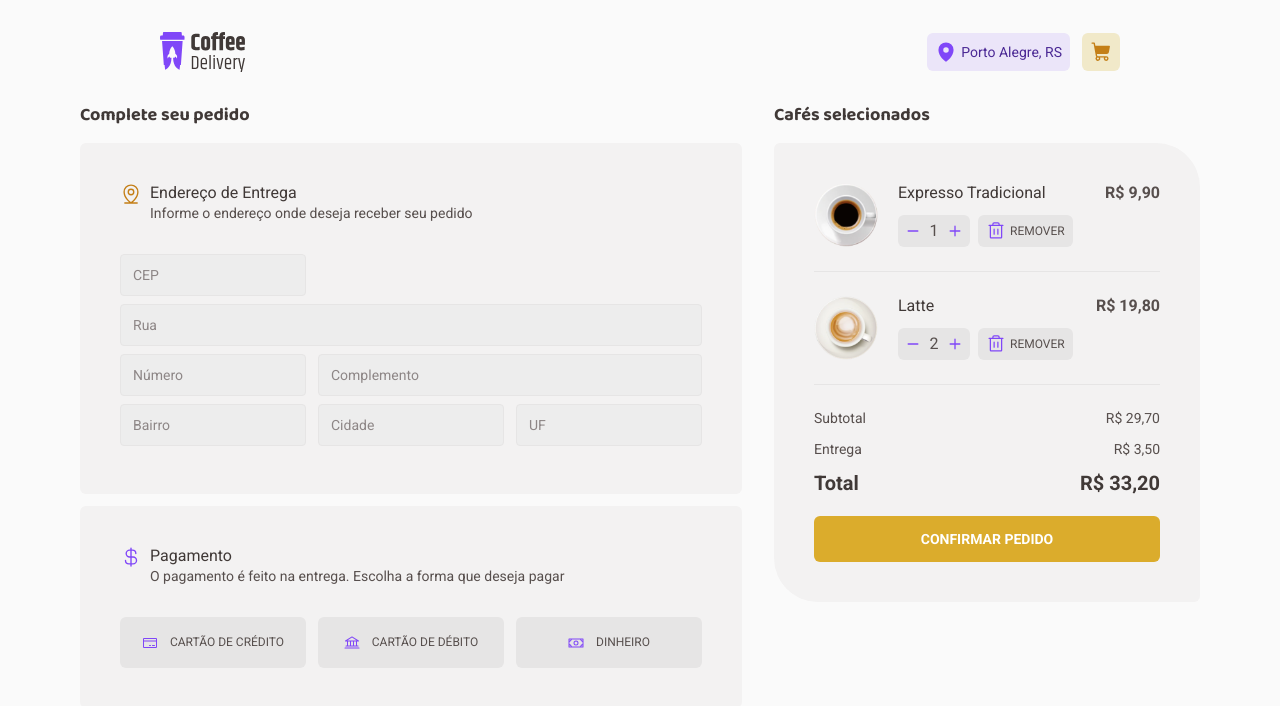
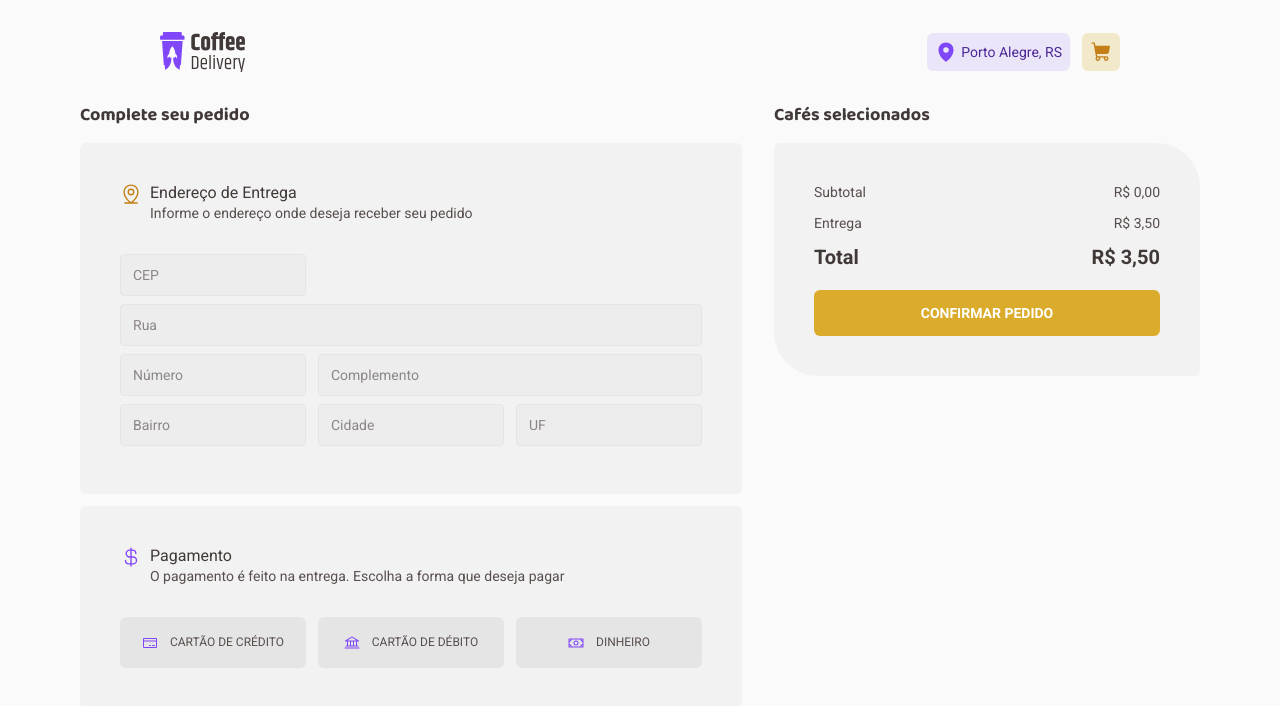
Before and after one commit to msvalandro/02-desafio-coffee-delivery, a React (Vite) app: page /checkout in a window 1280 px wide. Shown: the top 706 px of the page. Built offline with nearby package versions, Linux system fonts and the light colour scheme.

Commit message:
feat: add confirm order logic

```diff
--- a/src/components/header.tsx
+++ b/src/components/header.tsx
@@ -1,5 +1,6 @@
 import { MapPin, ShoppingCart } from '@phosphor-icons/react'
 import { useContext } from 'react'
+import { NavLink } from 'react-router-dom'
 
 import logoImg from '../assets/logo.svg'
 import { CheckoutContext } from '../contexts/checkout-provider'
@@ -9,7 +10,9 @@ export function Header() {
 
   return (
     <header className="sticky left-0 top-0 z-10 flex h-[104px] items-center justify-between bg-background px-40">
-      <img src={logoImg} alt="" />
+      <NavLink to="/">
+        <img src={logoImg} alt="" />
+      </NavLink>
 
       <div className="flex h-[38px]">
         <div className="mr-3 flex h-full items-center justify-center rounded-md bg-purple-light px-2">
@@ -25,7 +28,13 @@ export function Header() {
             </span>
           )}
 
-          <ShoppingCart weight="fill" size={22} className="text-yellow-dark" />
+          <NavLink to="/checkout">
+            <ShoppingCart
+              weight="fill"
+              size={22}
+              className="text-yellow-dark"
+            />
+          </NavLink>
         </button>
       </div>
     </header>
--- a/src/contexts/checkout-provider.tsx
+++ b/src/contexts/checkout-provider.tsx
@@ -5,11 +5,13 @@ export interface CheckoutItem {
   name: string
   price: number
   quantity: number
+  imageUrl: string
 }
 
 interface CheckoutContextType {
   numberOfItems: number
   items: CheckoutItem[]
+  subtotal: number
   addItemToCart: (item: CheckoutItem) => void
 }
 
@@ -19,6 +21,7 @@ interface CheckoutProviderProps extends PropsWithChildren {}
 
 export function CheckoutProvider({ children }: CheckoutProviderProps) {
   const [numberOfItems, setNumberOfItems] = useState(0)
+  const [subtotal, setSubtotal] = useState(0)
   const [items, setItems] = useState<CheckoutItem[]>([])
 
   function addItemToCart(item: CheckoutItem) {
@@ -37,10 +40,15 @@ export function CheckoutProvider({ children }: CheckoutProviderProps) {
 
   useEffect(() => {
     setNumberOfItems(items.reduce((acc, item) => acc + item.quantity, 0))
+    setSubtotal(
+      items.reduce((acc, item) => acc + item.price * item.quantity, 0),
+    )
   }, [items])
 
   return (
-    <CheckoutContext.Provider value={{ numberOfItems, items, addItemToCart }}>
+    <CheckoutContext.Provider
+      value={{ numberOfItems, items, addItemToCart, subtotal }}
+    >
       {children}
     </CheckoutContext.Provider>
   )
--- a/src/pages/checkout/confirm-order.tsx
+++ b/src/pages/checkout/confirm-order.tsx
@@ -1,33 +1,50 @@
 import { Trash } from '@phosphor-icons/react'
+import { useContext } from 'react'
+import { useNavigate } from 'react-router-dom'
 
-import expressoImg from '../../assets/expresso.png'
-import latteImg from '../../assets/latte.png'
 import { Counter } from '../../components/counter'
+import { CheckoutContext } from '../../contexts/checkout-provider'
 
 export function ConfirmOrder() {
+  const { items, subtotal } = useContext(CheckoutContext)
+
+  const navigate = useNavigate()
+
+  const deliveryFee = 3.5
+
+  function formatCurrency(value: number) {
+    return value.toLocaleString('pt-BR', {
+      style: 'currency',
+      currency: 'BRL',
+    })
+  }
+
+  function handleConfirmOrder() {
+    navigate('/checkout/success')
+  }
+
   return (
     <div className="flex-1">
-      <h2 className="font-title text-title-xs mb-4 text-base-subtitle">
+      <h2 className="mb-4 font-title text-title-xs text-base-subtitle">
         Cafés selecionados
       </h2>
 
       <div className="rounded-md rounded-bl-[44px] rounded-tr-[44px] bg-base-card p-10">
         <ul>
-          <li className="flex flex-col justify-start">
+          {items.map((item) => (
+            <li key={item.id} className="flex flex-col justify-start">
               <div className="flex flex-1">
                 <img
-                src={expressoImg}
-                alt="Expresso Tradicional"
+                  src={item.imageUrl}
+                  alt={item.name}
                   className="mr-5 h-[64px] w-[64px]"
                 />
 
                 <div className="flex flex-col justify-between">
-                <p className="text-m text-base-subtitle">
-                  Expresso Tradicional
-                </p>
+                  <p className="text-m text-base-subtitle">{item.name}</p>
 
                   <div className="flex h-[32px] justify-between gap-2">
-                  <Counter quantity={1} />
+                    <Counter quantity={item.quantity} />
 
                     <button className="flex flex-1 items-center rounded-md bg-base-button px-2 text-xs font-normal uppercase text-base-text">
                       <Trash size={20} className="mr-1 text-purple" />
@@ -37,61 +54,40 @@ export function ConfirmOrder() {
                 </div>
 
                 <strong className="ml-auto text-m font-bold text-base-text">
-                R$ 9,90
+                  {formatCurrency(item.price * item.quantity)}
                 </strong>
               </div>
 
               <div className="my-6 w-full border-b border-base-button"></div>
             </li>
-
-          <li className="flex flex-col justify-start">
-            <div className="flex flex-1">
-              <img
-                src={latteImg}
-                alt="Latte"
-                className="mr-5 h-[64px] w-[64px]"
-              />
-
-              <div className="flex flex-col justify-between">
-                <p className="text-m text-base-subtitle">Latte</p>
-
-                <div className="flex h-[32px] justify-between gap-2">
-                  <Counter quantity={2} />
-
-                  <button className="flex flex-1 items-center rounded-md bg-base-button px-2 text-xs font-normal uppercase text-base-text">
-                    <Trash size={20} className="mr-1 text-purple" />
-                    remover
-                  </button>
-                </div>
-              </div>
-
-              <strong className="ml-auto text-m font-bold text-base-text">
-                R$ 19,80
-              </strong>
-            </div>
-
-            <div className="my-6 w-full border-b border-base-button"></div>
-          </li>
+          ))}
         </ul>
 
         <div className="mb-3 flex justify-between">
           <span className="text-s text-base-text">Subtotal</span>
-          <span className="text-s text-base-text">R$ 29,70</span>
+          <span className="text-s text-base-text">
+            {formatCurrency(subtotal)}
+          </span>
         </div>
 
         <div className="mb-3 flex justify-between">
           <span className="text-s text-base-text">Entrega</span>
-          <span className="text-s text-base-text">R$ 3,50</span>
+          <span className="text-s text-base-text">
+            {formatCurrency(deliveryFee)}
+          </span>
         </div>
 
         <div className="flex justify-between">
           <strong className="text-l font-bold text-base-subtitle">Total</strong>
           <strong className="text-l font-bold text-base-subtitle">
-            R$ 33,20
+            {formatCurrency(subtotal + deliveryFee)}
           </strong>
         </div>
 
-        <button className="mt-5 h-[46px] w-full rounded-md bg-yellow text-s font-bold uppercase text-white">
+        <button
+          className="mt-5 h-[46px] w-full rounded-md bg-yellow text-s font-bold uppercase text-white"
+          onClick={handleConfirmOrder}
+        >
           Confirmar pedido
         </button>
       </div>
--- a/src/pages/home/coffee-item.tsx
+++ b/src/pages/home/coffee-item.tsx
@@ -81,7 +81,7 @@ export function CoffeeItem({
 
         <button
           className="ml-2 flex h-full w-[38px] items-center justify-center rounded-md bg-purple-dark hover:bg-purple"
-          onClick={() => addItemToCart({ id, name, price, quantity })}
+          onClick={() => addItemToCart({ id, name, price, quantity, imageUrl })}
         >
           <ShoppingCart weight="fill" size={22} className="text-base-card" />
         </button>
--- a/src/routes.tsx
+++ b/src/routes.tsx
@@ -12,7 +12,7 @@ export const router = createBrowserRouter([
     children: [
       { path: '/', element: <Home /> },
       { path: '/checkout', element: <Checkout /> },
-      { path: '/confirmed', element: <Confirmed /> },
+      { path: '/checkout/success', element: <Confirmed /> },
     ],
   },
 ])
```
Lines whose indentation alone changed are shown as unchanged.
